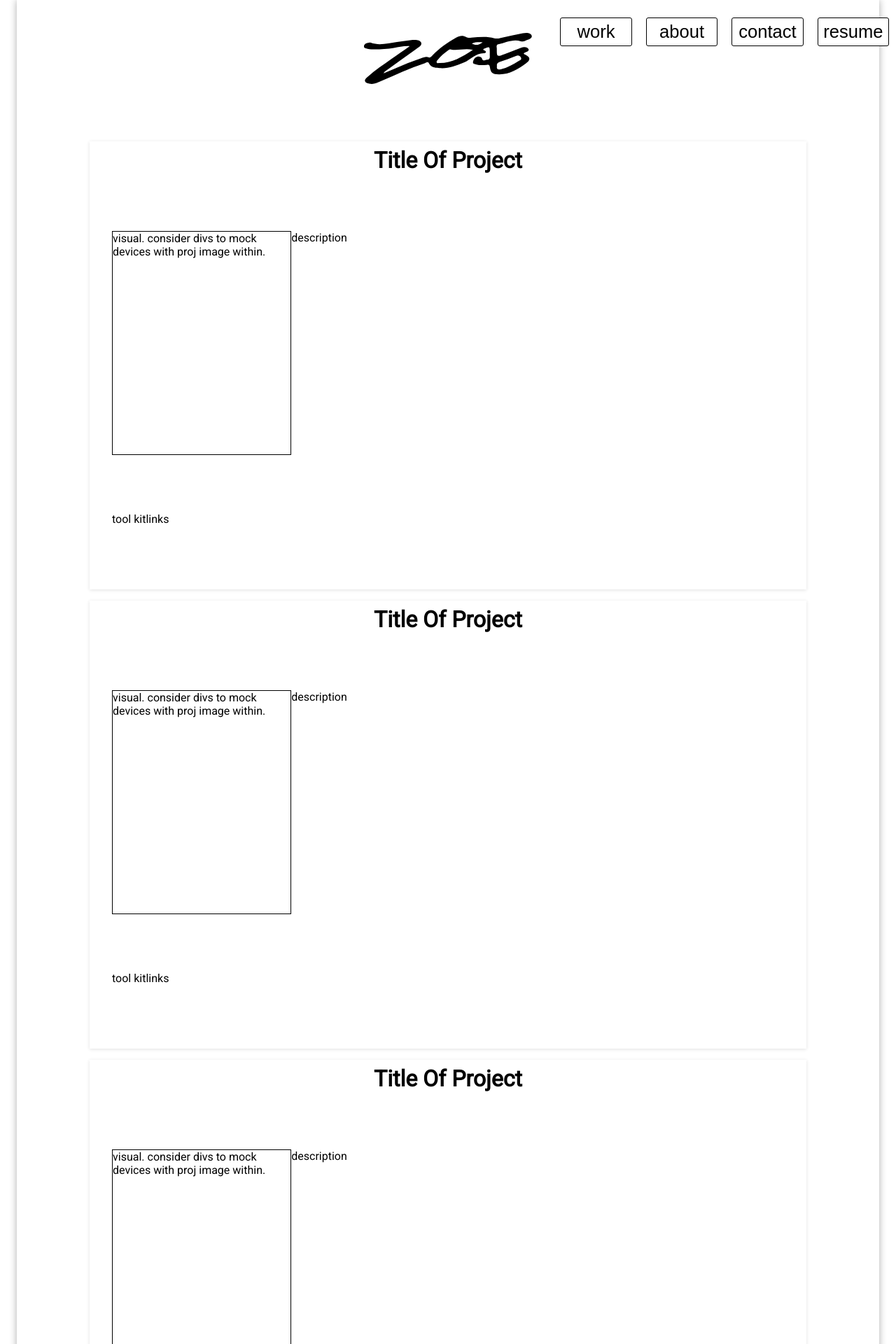
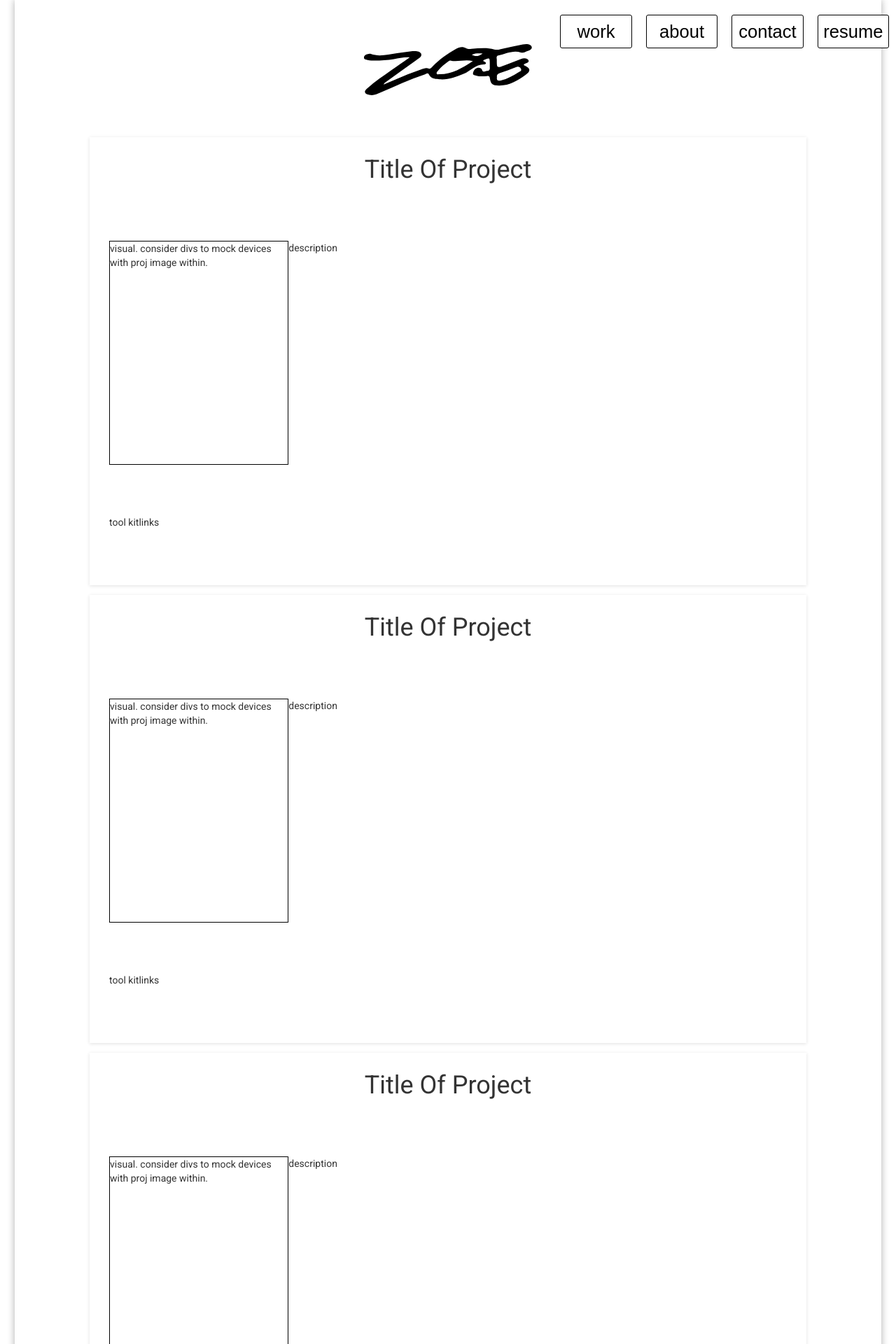
Before and after one commit to zoe-c/zcportfolio, a React (Create React App) app: page / in a window 1280 px wide. Shown: the top 1920 px of the page at 70% size. Built offline with nearby package versions, Linux system fonts and the light colour scheme; a web font is replaced by a local one.

Commit message:
install react bootstrap. condensed static project components to condense and simplify

```diff
--- a/package.json
+++ b/package.json
@@ -4,6 +4,7 @@
   "private": true,
   "dependencies": {
     "react": "^15.6.1",
+    "react-bootstrap": "^0.31.2",
     "react-dom": "^15.6.1",
     "react-scripts": "1.0.11"
   },
--- a/public/index.html
+++ b/public/index.html
@@ -3,22 +3,19 @@
   <head>
     <meta charset="utf-8">
     <meta name="viewport" content="width=device-width, initial-scale=1, shrink-to-fit=no">
+    <link rel="stylesheet" href="https://maxcdn.bootstrapcdn.com/bootstrap/latest/css/bootstrap.min.css">
     <meta name="theme-color" content="#000000">
 
     <link rel="manifest" href="%PUBLIC_URL%/manifest.json">
-    <!-- <link rel="shortcut icon" href="%PUBLIC_URL%/favicon.ico"> -->
 
     <!--fonts-->
-    <!-- main: Roboto -->
     <link href="https://fonts.googleapis.com/css?family=Roboto|Exo|Oswald|Strait|Ubuntu" rel="stylesheet">
 
 
     <title>zoh!</title>
   </head>
   <body>
-    <!-- <noscript>
-      You need to enable JavaScript to run this app.
-    </noscript> -->
+
     <div id="root"></div>
 
   </body>
--- a/src/components/MainBody.js
+++ b/src/components/MainBody.js
@@ -5,10 +5,7 @@ import '../styles/MainBody.css';
 // import components
 import NavBar from './NavBar.js'
 import Intro from './Intro.js'
-import Project1 from './Project1.js'
-import Project2 from './Project2.js'
-import Project3 from './Project3.js'
-
+import Projects from './Projects.js'
 
 export default class MainBody extends Component {
   render() {
@@ -17,9 +14,7 @@ export default class MainBody extends Component {
           <NavBar />
           <Intro />
           <div className="projects-container">
-            <Project1 />
-            <Project2 />
-            <Project3 />
+            <Projects />
           </div>
         </div>
     )
--- a/src/components/NavBar.js
+++ b/src/components/NavBar.js
@@ -8,7 +8,7 @@ export default class NavBar extends Component {
     return (
       <nav className="nav-bar">
         <ul>
-          <li className="nav-link"><a href="#">work</a></li>
+          <li className="nav-link"><a href="#work">work</a></li>
           <li className="nav-link"><a href="#">about</a></li>
           <li className="nav-link"><a href="#">contact</a></li>
           <li className="nav-link"><a href="#">resume</a></li>
--- a/src/components/Project1.js
+++ /dev/null
@@ -1,20 +0,0 @@
-import React, { Component } from 'react';
-
-import '../styles/Projects.css';
-
-// order links later
-export default class Project1 extends Component {
-  render() {
-    return (
-      <div id="proj1" className="projects">
-        <h1 className="title">Title Of Project</h1>
-        <div className="vis-and-blurb">
-        <div className="proj-visual">visual. consider divs to mock devices with proj image within.</div>
-        <div className="proj-blurb">description</div>
-        </div>
-        <div className="build-set">tool kit</div>
-        <div>links</div>
-      </div>
-    )
-  }
-}
--- a/src/components/Project2.js
+++ /dev/null
@@ -1,20 +0,0 @@
-import React, { Component } from 'react';
-
-import '../styles/Projects.css';
-
-// order links later
-export default class Project2 extends Component {
-  render() {
-    return (
-      <div id="proj2" className="projects">
-        <h1 className="title">Title Of Project</h1>
-        <div className="vis-and-blurb">
-        <div className="proj-visual">visual. consider divs to mock devices with proj image within.</div>
-        <div className="proj-blurb">description</div>
-        </div>
-        <div className="build-set">tool kit</div>
-        <div>links</div>
-      </div>
-    )
-  }
-}
--- a/src/components/Project3.js
+++ /dev/null
@@ -1,20 +0,0 @@
-import React, { Component } from 'react';
-
-import '../styles/Projects.css';
-
-// order links later
-export default class Project3 extends Component {
-  render() {
-    return (
-      <div id="proj3" className="projects">
-        <h1 className="title">Title Of Project</h1>
-        <div className="vis-and-blurb">
-          <div className="proj-visual">visual. consider divs to mock devices with proj image within.</div>
-          <div className="proj-blurb">description</div>
-        </div>
-        <div className="build-set">tool kit</div>
-        <div>links</div>
-      </div>
-    )
-  }
-}
--- /dev/null
+++ b/src/components/Projects.js
@@ -0,0 +1,40 @@
+import React, { Component } from 'react';
+
+import '../styles/Projects.css';
+
+// order links later
+export default class Projects extends Component {
+  render() {
+    return (
+      <div className="proj-container" id="work">
+        <div id="proj1" className="projects">
+          <h1 className="title">Title Of Project</h1>
+          <div className="vis-and-blurb">
+            <div className="proj-visual">visual. consider divs to mock devices with proj image within.</div>
+            <div className="proj-blurb">description</div>
+          </div>
+          <div className="build-set">tool kit</div>
+          <div>links</div>
+        </div>
+        <div id="proj2" className="projects">
+          <h1 className="title">Title Of Project</h1>
+          <div className="vis-and-blurb">
+            <div className="proj-visual">visual. consider divs to mock devices with proj image within.</div>
+            <div className="proj-blurb">description</div>
+          </div>
+          <div className="build-set">tool kit</div>
+          <div>links</div>
+        </div>
+        <div id="proj3" className="projects">
+          <h1 className="title">Title Of Project</h1>
+          <div className="vis-and-blurb">
+            <div className="proj-visual">visual. consider divs to mock devices with proj image within.</div>
+            <div className="proj-blurb">description</div>
+          </div>
+          <div className="build-set">tool kit</div>
+          <div>links</div>
+        </div>
+      </div>
+    )
+  }
+}
```
Also changed, not shown: 1 other file (tests, documents, lock files or other folders).
